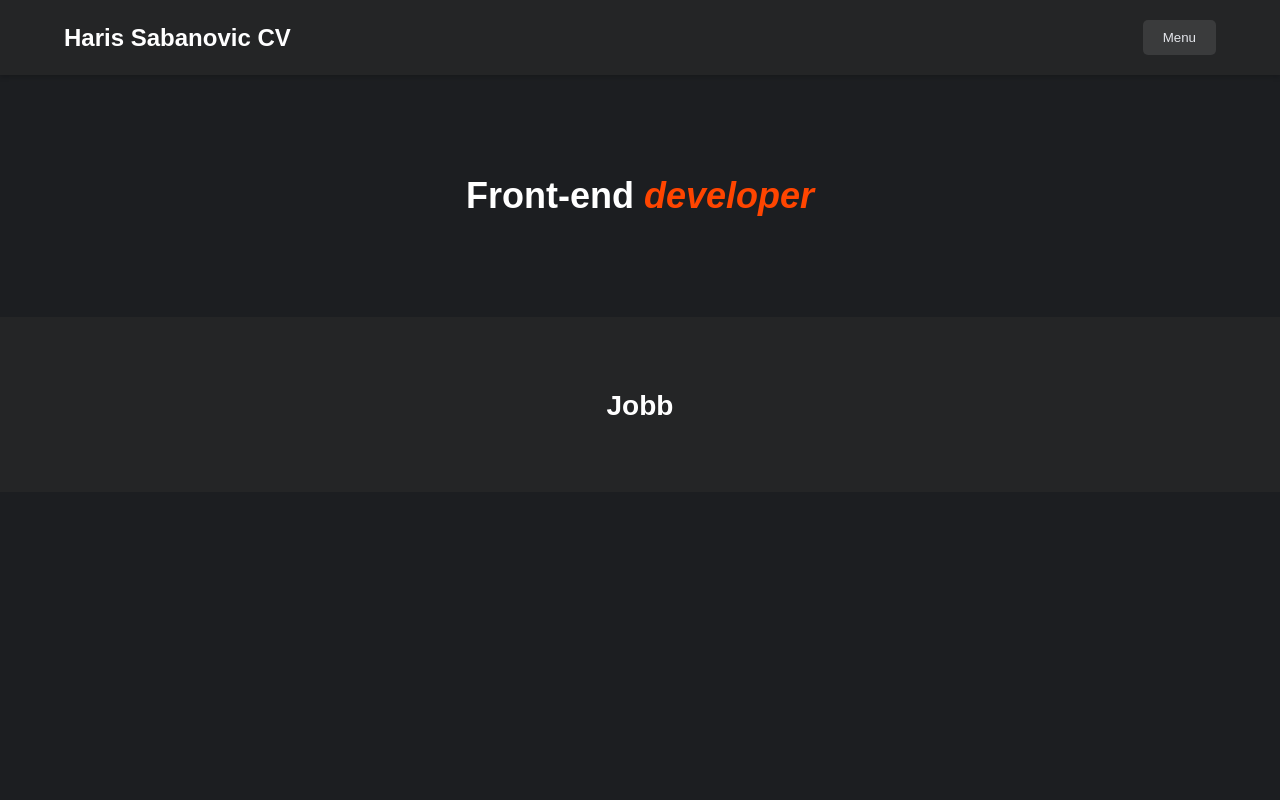
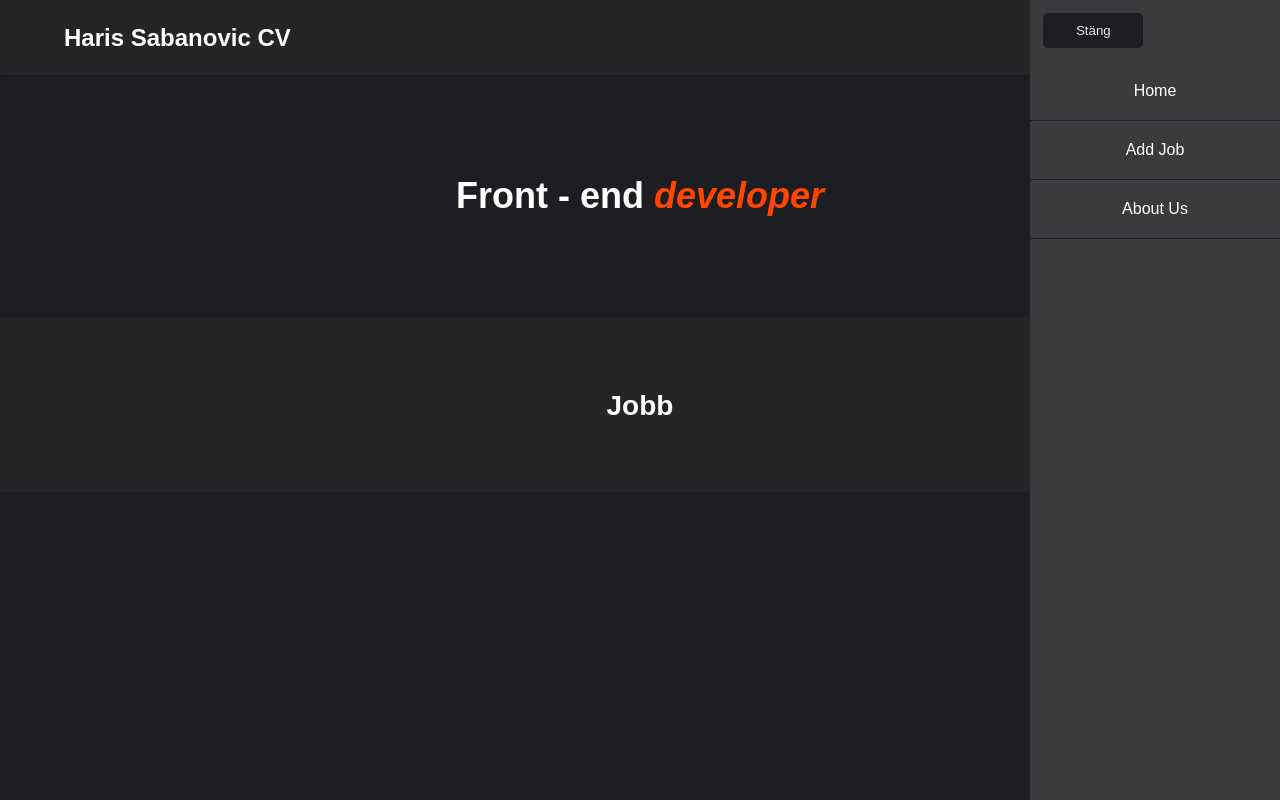
Before and after one commit to HarisSabanovic/Mongoose-moment3, a website: page public/index.html in a window 1280 px wide. Both pictures are taken after a click on the button "Menu". Drawn offline with Linux system fonts and the light colour scheme; no server answers.

Commit message:
små ändringar

```diff
--- a/public/index.html
+++ b/public/index.html
@@ -6,20 +6,21 @@
     <title>CV</title>
     <link rel="stylesheet" href="css/main.css">
     <script type="module" src="js/main.js"></script>
+    <script defer src="js/nav.js"></script>
 </head>
 <body>
     <header>
         <div class="container">
             <h1>Haris Sabanovic CV</h1>
-            <button class="menu-btn">Menu</button>
+            <button class="menu-btn" id="menu-btn-open">Menu</button>
         </div>
 
-        <nav>
+        <nav id="navMenu">
 
-            <button class="menu-btn-close">Stäng</button>
+            <button class="menu-btn-close" id="menu-btn-close">Stäng</button>
 
-            <a href="#">Home</a>
-            <a href="#">Add Job</a>
+            <a href="index.html">Home</a>
+            <a href="add.html">Add Job</a>
             <a href="#">About Us</a>
         </nav>
     </header>
@@ -28,7 +29,7 @@
 
     <main>
         <section class="hero">
-            <h2>Front-end </Front-end><span class="highlight">developer</span></h2>
+            <h2>Front - end </Front-end><span class="highlight">developer</span></h2>
         </section>
         <section class="job-listings">
             <h2>Jobb</h2>
```
